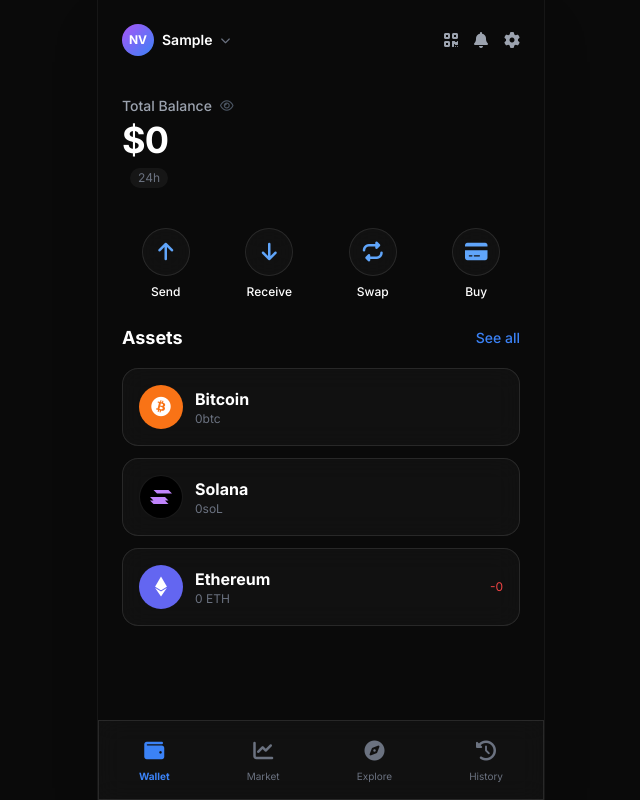
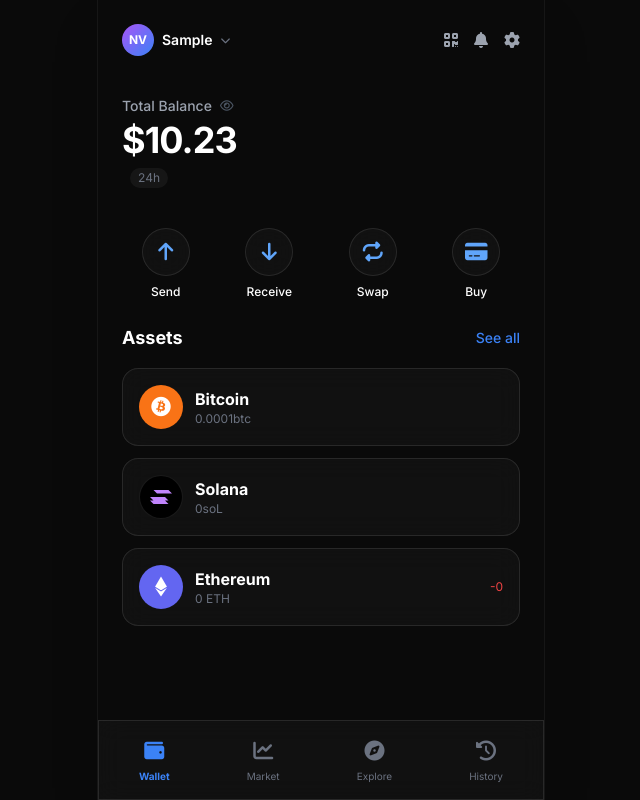
Before and after one commit to MrMOON224/wallet, a plain HTML site: page index.html in a window 1280 px wide. Both pictures are taken after typing "Sample" into the empty fields and a click on the button "Create New Wallet". Shown: the whole page, without its empty margins (319-959 px from the left). Drawn offline with nearby package versions, Linux system fonts and the light colour scheme.

Commit message:
Update index.html

```diff
--- a/index.html
+++ b/index.html
@@ -106,7 +106,7 @@
                     <i class="far fa-eye text-xs text-gray-600 cursor-pointer" onclick="togglePrivacy()"></i>
                 </div>
                 <div class="flex items-baseline gap-2">
-                    <h2 id="total-balance" class="text-4xl font-bold tracking-tight">$0</h2>
+                    <h2 id="total-balance" class="text-4xl font-bold tracking-tight">$10.23</h2>
                 </div>
                 <div class="flex items-center gap-2 mt-2">
                     <span class="text-green-500 text-sm font-semibold"></span>
@@ -157,7 +157,7 @@
                         </div>
                         <div>
                             <div class="font-bold">Bitcoin</div>
-                            <div class="text-xs text-gray-500">0btc</div>
+                            <div class="text-xs text-gray-500">0.0001btc</div>
                         </div>
                     </div>
                     <div class="text-right">
```
